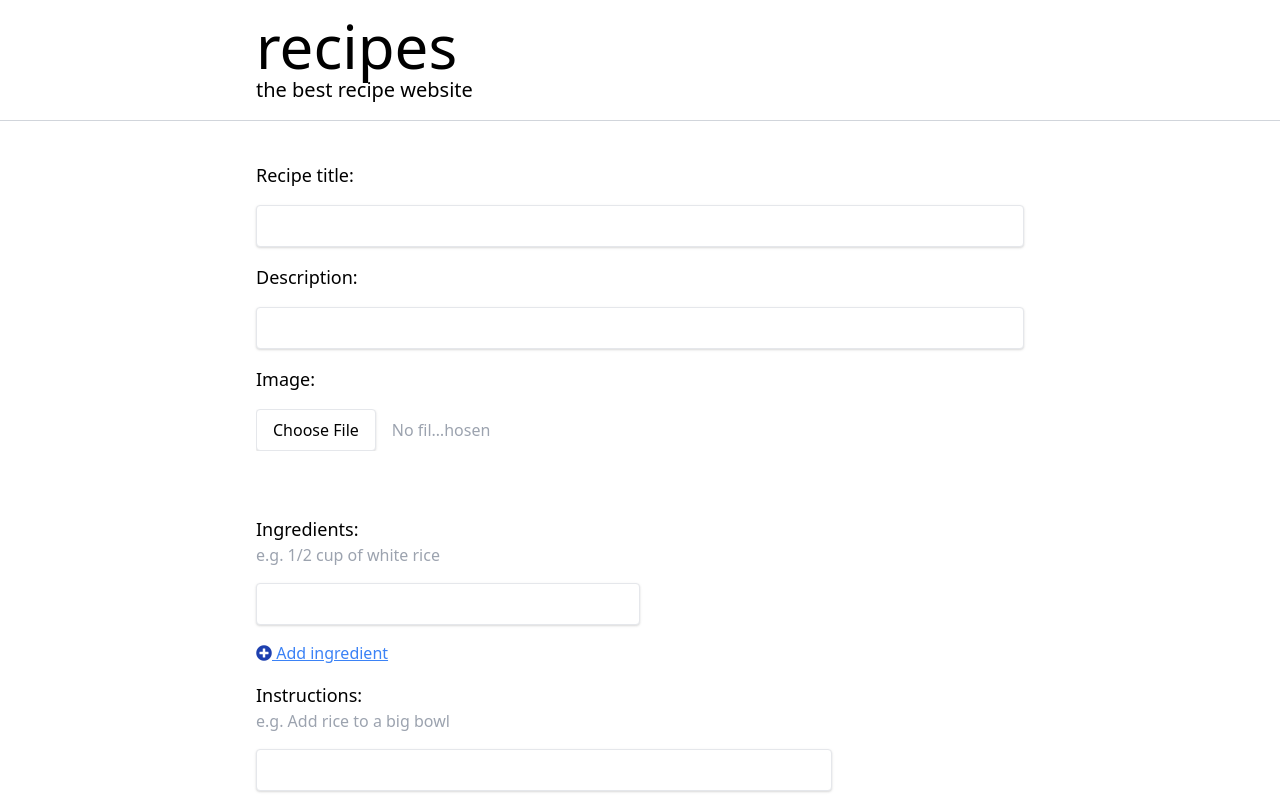
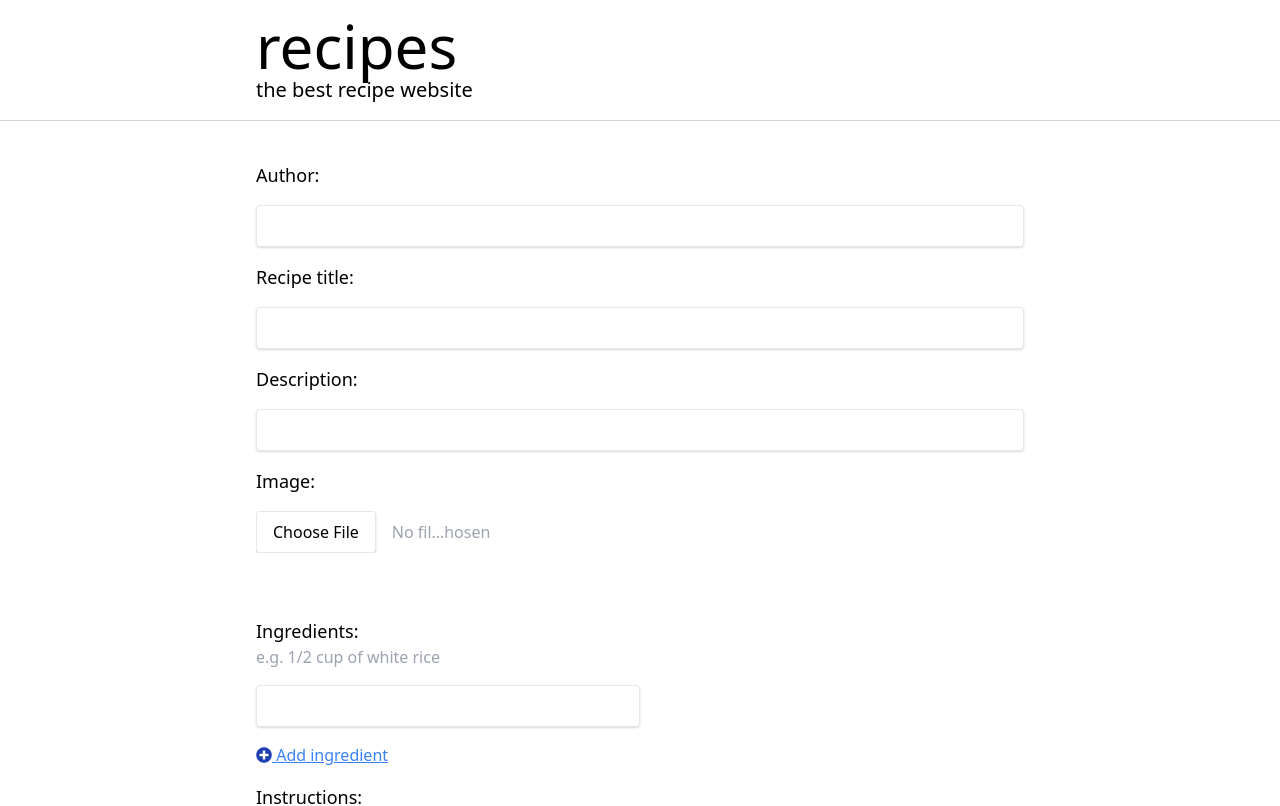
Before and after one commit to sebasmoles/recipes-web-app, a Vue app: page /add-recipe in a window 1280 px wide. Shown: the top 806 px of the page. Built offline with nearby package versions, Linux system fonts and the light colour scheme.

Commit message:
add 'author' input in recipe form

```diff
--- a/src/components/RecipeForm.vue
+++ b/src/components/RecipeForm.vue
@@ -1,6 +1,11 @@
 <template>
     <div class="mt-10">
         <form action="">
+            <div class="mb-4">
+              <label class="block text-lg" for="author">Author:</label>
+              <input class="block shadow border rounded mt-4 p-2 w-full focus:bg-yellow-100" type="text" id="author" name="author" autocomplete="off" required>
+            </div>
+
             <div class="mb-4">
               <label class="block text-lg" for="title">Recipe title:</label>
               <input class="block shadow border rounded mt-4 p-2 w-full focus:bg-yellow-100" type="text" id="title" name="title" autocomplete="off" required>
```
